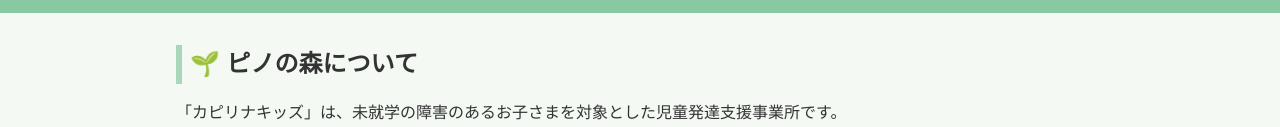
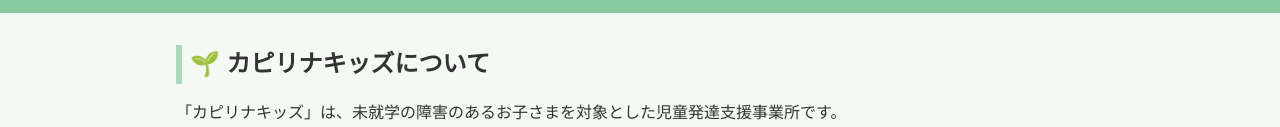
Before and after one commit to KaPilina748/kapilina, a plain HTML site: page index.html in a window 1280 px wide. Shown: the part 228-355 px from the top of the page. Drawn offline with Linux system fonts and the light colour scheme.

Commit message:
Update index.html

```diff
--- a/index.html
+++ b/index.html
@@ -97,7 +97,7 @@
 
   <main>
     <section id="about">
-      <h2>🌱 ピノの森について</h2>
+      <h2>🌱 カピリナキッズについて</h2>
       <p>
         「カピリナキッズ」は、未就学の障害のあるお子さまを対象とした児童発達支援事業所です。<br />
         一人ひとりの個性と成長のペースに寄り添い、安心できる環境の中で、日常生活に必要な力や社会とのつながりを育んでいきます。
```
